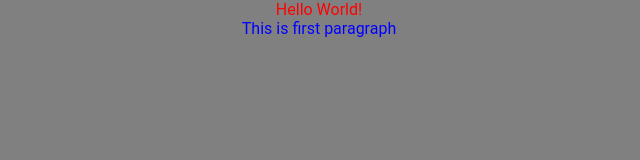
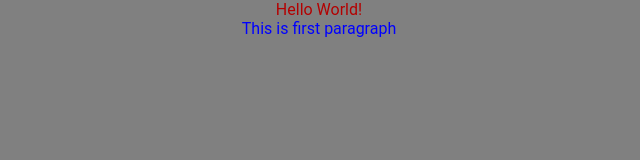
Before and after one commit to RMF2PT/Cloning-popular-retro-games-with-Vue, a Vue app in the folder Retro-games-collection/: page / in a window 1280 px wide. In both pictures the pointer is over the element 640 px from the left and 9 px from the top of the page. Shown: the top 160 px of the page, without its empty margins (321-961 px from the left). Built offline with nearby package versions, Linux system fonts and the light colour scheme.

Commit message:
Add Sass
Signed-off-by: rmf2pt <rmf2pt@gmail.com>

```diff
--- a/Retro-games-collection/package.json
+++ b/Retro-games-collection/package.json
@@ -33,6 +33,7 @@
     "jsdom": "^22.1.0",
     "npm-run-all2": "^6.0.6",
     "prettier": "^3.0.3",
+    "sass": "^1.69.0",
     "typescript": "~5.2.0",
     "vite": "^4.4.9",
     "vitest": "^0.34.4",
--- a/Retro-games-collection/src/components/GreetingMsg.vue
+++ b/Retro-games-collection/src/components/GreetingMsg.vue
@@ -20,8 +20,12 @@ export default defineComponent({
   <p>{{ greeting }}</p>
 </template>
 
-<style scoped>
+<style scoped lang="scss">
 p {
   color: rgb(255, 0, 0);
+
+  &:hover {
+    color: darken($color: rgb(255, 0, 0), $amount: 15%);
+  }
 }
 </style>
```
Also changed, not shown: 2 other files (tests, documents, lock files or other folders).
